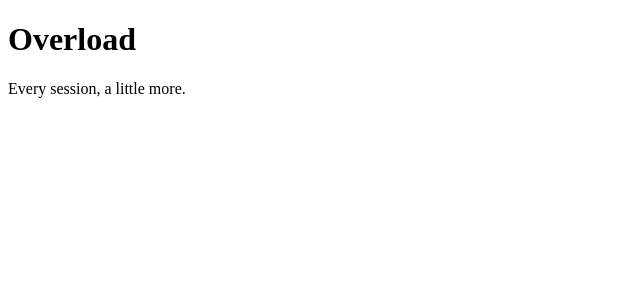
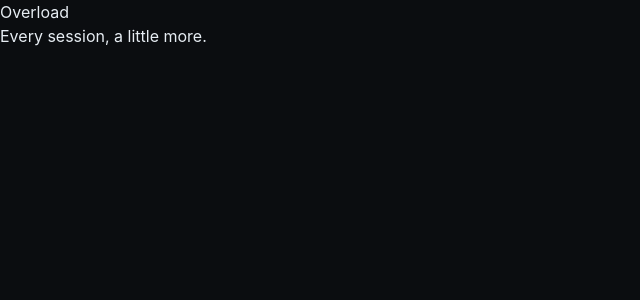
Before and after one commit to SamOhrenberg/overload, a SvelteKit app: page / in a window 1280 px wide. Shown: the top 300 px of the page, without its empty margins (0-640 px from the left). Built offline with nearby package versions, Linux system fonts and the light colour scheme.

Commit message:
add tailwind and base theme

```diff
--- a/package.json
+++ b/package.json
@@ -16,8 +16,13 @@
     "@sveltejs/adapter-node": "^5.2.9",
     "@sveltejs/kit": "^2.8.0",
     "@sveltejs/vite-plugin-svelte": "^4.0.0",
+    "autoprefixer": "^10.4.20",
+    "postcss": "^8.4.49",
+    "prettier": "^3.4.0",
+    "prettier-plugin-svelte": "^3.3.0",
     "svelte": "^5.2.0",
     "svelte-check": "^4.0.0",
+    "tailwindcss": "^3.4.15",
     "typescript": "^5.6.0",
     "vite": "^5.4.0"
   }
--- /dev/null
+++ b/postcss.config.js
@@ -0,0 +1,6 @@
+export default {
+  plugins: {
+    tailwindcss: {},
+    autoprefixer: {}
+  }
+};
--- /dev/null
+++ b/src/app.css
@@ -0,0 +1,29 @@
+@tailwind base;
+@tailwind components;
+@tailwind utilities;
+
+:root {
+  color-scheme: dark;
+}
+
+html,
+body {
+  height: 100%;
+}
+
+body {
+  @apply bg-bg text-content font-sans antialiased;
+  /* Respect the iPhone safe areas (Dynamic Island + home indicator). */
+  padding: env(safe-area-inset-top) env(safe-area-inset-right) env(safe-area-inset-bottom)
+    env(safe-area-inset-left);
+  overscroll-behavior-y: none;
+}
+
+@media (prefers-reduced-motion: reduce) {
+  *,
+  *::before,
+  *::after {
+    animation-duration: 0.001ms !important;
+    transition-duration: 0.001ms !important;
+  }
+}
--- a/src/routes/+layout.svelte
+++ b/src/routes/+layout.svelte
@@ -1,4 +1,5 @@
 <script lang="ts">
+  import '../app.css';
   let { children } = $props();
 </script>
 
--- /dev/null
+++ b/tailwind.config.ts
@@ -0,0 +1,46 @@
+import type { Config } from 'tailwindcss';
+
+/**
+ * Base theme. Dark-first. These tokens are the starting palette;
+ * the full design-system values are refined during the UI phase.
+ */
+export default {
+  content: ['./src/**/*.{html,js,svelte,ts}'],
+  darkMode: 'class',
+  theme: {
+    extend: {
+      colors: {
+        bg: {
+          DEFAULT: '#0b0d10',
+          raised: '#14181d',
+          overlay: '#1b2027'
+        },
+        border: '#262c34',
+        content: {
+          DEFAULT: '#e7edf3',
+          muted: '#9aa6b2',
+          faint: '#6b7682'
+        },
+        accent: {
+          DEFAULT: '#4f8cff',
+          strong: '#2f6ffb'
+        },
+        strength: '#ff6b57',
+        endurance: '#38c7a0',
+        stamina: '#f2b134',
+        success: '#36c76f',
+        warning: '#f2b134',
+        danger: '#ef4e5a'
+      },
+      borderRadius: {
+        xl: '1rem',
+        '2xl': '1.25rem'
+      },
+      fontFamily: {
+        sans: ['Inter', 'system-ui', '-apple-system', 'Segoe UI', 'sans-serif'],
+        mono: ['"JetBrains Mono"', 'ui-monospace', 'SFMono-Regular', 'monospace']
+      }
+    }
+  },
+  plugins: []
+} satisfies Config;
```
